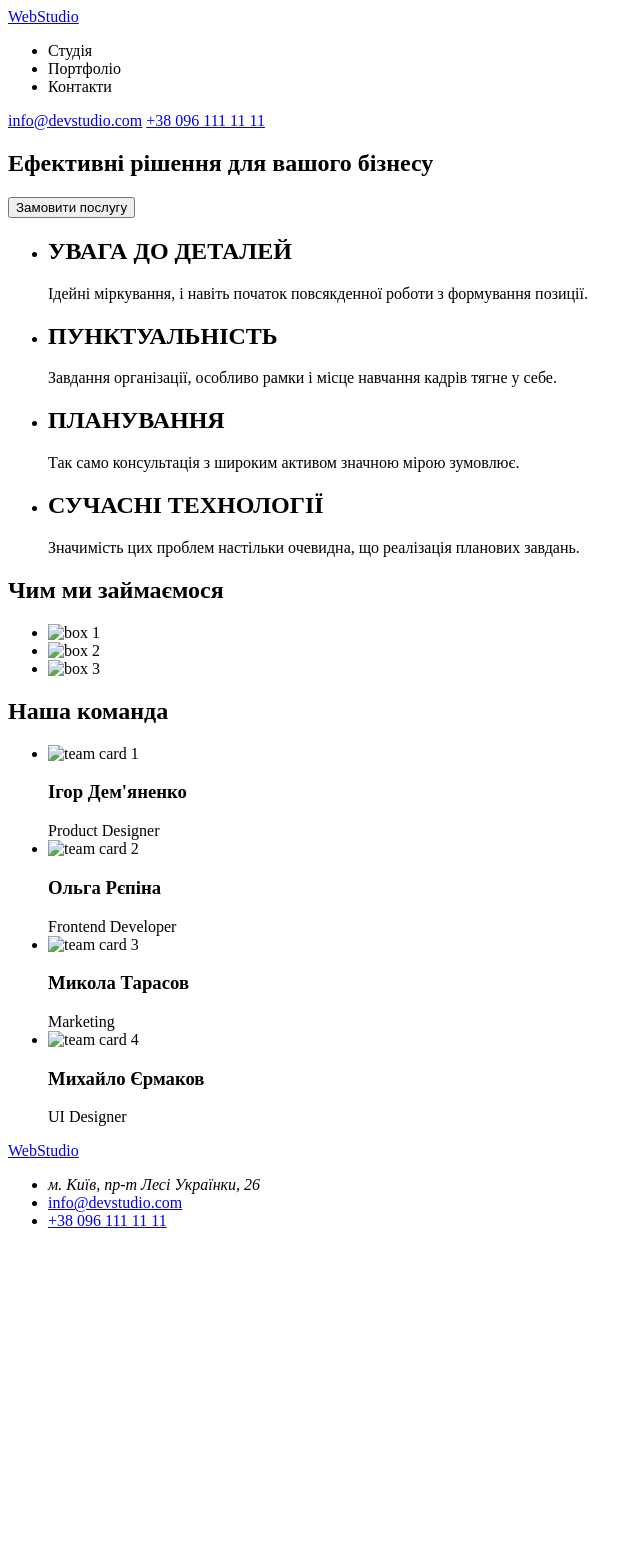
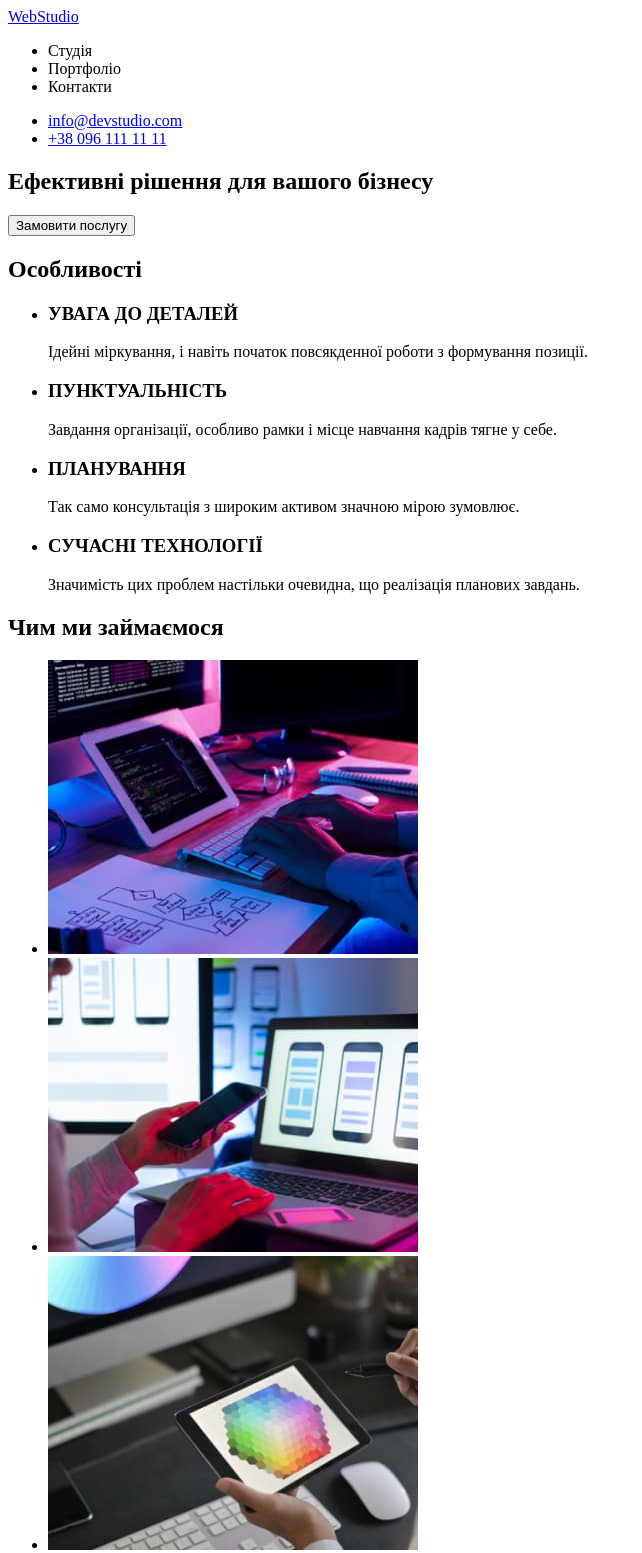
Before and after one commit to 8Yurii8/goit-markup-hw-01, a plain HTML site: page index.html in a window 1280 px wide. Shown: the top 1553 px of the page, without its empty margins (0-642 px from the left). Before the commit the page ends 1246 px from the top, so only its background shows below. Drawn offline with Linux system fonts and the light colour scheme.

Commit message:
Correct HW

```diff
--- a/index.html
+++ b/index.html
@@ -1,5 +1,5 @@
 <!DOCTYPE html>
-<html lang="en">
+<html lang="uk">
 <head>
     <meta charset="UTF-8">
     <meta http-equiv="X-UA-Compatible" content="IE=edge">
@@ -8,15 +8,18 @@
 </head>
 <body>
     <header>
-        <a href="www.WebStudio,com" target="_blank" rel="noreferrer noopener" >WebStudio</a>
+        <nav>
+        <a href="./index.html">WebStudio</a>
         <ul>
-            <li><a href="Студія"></a>Студія</li>
+            <li><a href="./index.html"></a>Студія</li>
             <li><a href="Портфоліо"></a>Портфоліо</li>
             <li><a href="Контакти"></a>Контакти</li>
         </ul>
-        <a href="mailto:info@devstudio.com">info@devstudio.com</a>
-        <a href="tel:+380961111111">+38 096 111 11 11</a>
-
+        </nav>
+        <ul>
+            <li><a href="mailto:info@devstudio.com">info@devstudio.com</a></li>
+            <li><a href="tel:+380961111111">+38 096 111 11 11</a></li>
+        </ul>
     </header>
     <main>
         <section>
@@ -26,40 +29,41 @@
             </Button>
         </section>
         <section>
+            <h2>Особливості</h2>
             <ul>
-                <li><h2>УВАГА ДО ДЕТАЛЕЙ</h2><p>Ідейні міркування, і навіть початок повсякденної роботи з формування позиції.</p></li>
-                <li><h2>ПУНКТУАЛЬНІСТЬ</h2><p>Завдання організації, особливо рамки і місце навчання кадрів тягне у себе.</p></li>
-                <li><h2>ПЛАНУВАННЯ</h2><p>Так само консультація з широким активом значною мірою зумовлює.</p></li>
-                <li><h2>СУЧАСНІ ТЕХНОЛОГІЇ</h2><p>Значимість цих проблем настільки очевидна, що реалізація планових завдань.</p></li>
+                <li><h3>УВАГА ДО ДЕТАЛЕЙ</h3><p>Ідейні міркування, і навіть початок повсякденної роботи з формування позиції.</p></li>
+                <li><h3>ПУНКТУАЛЬНІСТЬ</h3><p>Завдання організації, особливо рамки і місце навчання кадрів тягне у себе.</p></li>
+                <li><h3>ПЛАНУВАННЯ</h3><p>Так само консультація з широким активом значною мірою зумовлює.</p></li>
+                <li><h3>СУЧАСНІ ТЕХНОЛОГІЇ</h3><p>Значимість цих проблем настільки очевидна, що реалізація планових завдань.</p></li>
             </ul>
         </section>
         <section>
             <h2>Чим ми займаємося</h2>
             <ul>
-                <li><img src="image/box1.jpg" width="370" alt="box 1"></li>
-                <li><img src="image/box2.jpg" width="370" alt="box 2"></li>
-                <li><img src="image/box3.jpg" width="370" alt="box 3"></li>
+                <li><img src="./images/box1.jpg" width="370" alt="Дизайн"></li>
+                <li><img src="./images/box2.jpg" width="370" alt="Додатки"></li>
+                <li><img src="./images/box3.jpg" width="370" alt="3д графіка"></li>
             </ul>
         </section>
         <section>
             <h2>Наша команда</h2>
             <ul>
-                <li><img src="image/img1.jpg" width="270" alt="team card 1"><h3>Ігор Дем'яненко</h3><span>Product Designer</span></li>
-                <li><img src="image/img2.jpg" width="270" alt="team card 2"><h3>Ольга Рєпіна</h3><span>Frontend Developer</span></li>
-                <li><img src="image/img3.jpg" width="270" alt="team card 3"><h3>Микола Тарасов</h3><span>Marketing</span></li>
-                <li><img src="image/img4.jpg" width="270" alt="team card 4"><h3>Михайло Єрмаков</h3><span>UI Designer</span></li>
+                <li><img src="./images/img1.jpg" width="270" alt="Фото Ігора Дем'яненка"><h3>Ігор Дем'яненко</h3><p lang="en">Product Designer</p></li>
+                <li><img src="./images/img2.jpg" width="270" alt="Фото Ольги Рєпіной"><h3>Ольга Рєпіна</h3><p lang="en">Frontend Developer</p></li>
+                <li><img src="./images/img3.jpg" width="270" alt="Фото Миколи Тарасова"><h3>Микола Тарасов</h3><p lang="en">Marketing</p></li>
+                <li><img src="./images/img4.jpg" width="270" alt="Фото Михайла Єрмакова"><h3>Михайло Єрмаков</h3><p lang="en">UI Designer</p></li>
             </ul>
         </section>
     </main>
     <footer>
-        <section>
-            <a href="www.WebStudio,com" target="_blank" rel="noreferrer noopener" >WebStudio</a>
+            <a href="./index.html">WebStudio</a>
+            <address>
             <ul>
-                <li><address>м. Київ, пр-т Лесі Українки, 26</address></li>
-                <li><a href="mailto:info@devstudio.com">info@devstudio.com</a></li>
+                <li>м. Київ, пр-т Лесі Українки, 26</li>
+                <li><a href="mailto:info@devstudio.com" >info@devstudio.com</a></li>
                 <li><a href="tel:+380961111111">+38 096 111 11 11</a></li>
             </ul>
-        </section>
+            </address>
     </footer>
 </body>
 </html>
```
